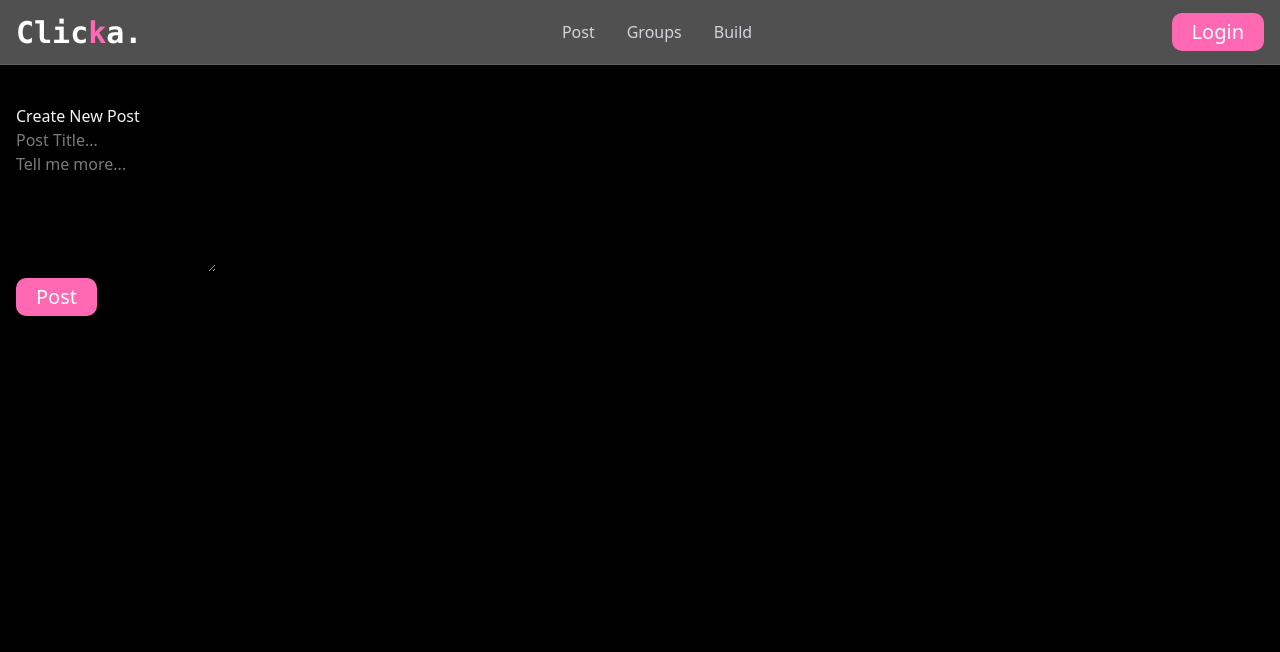
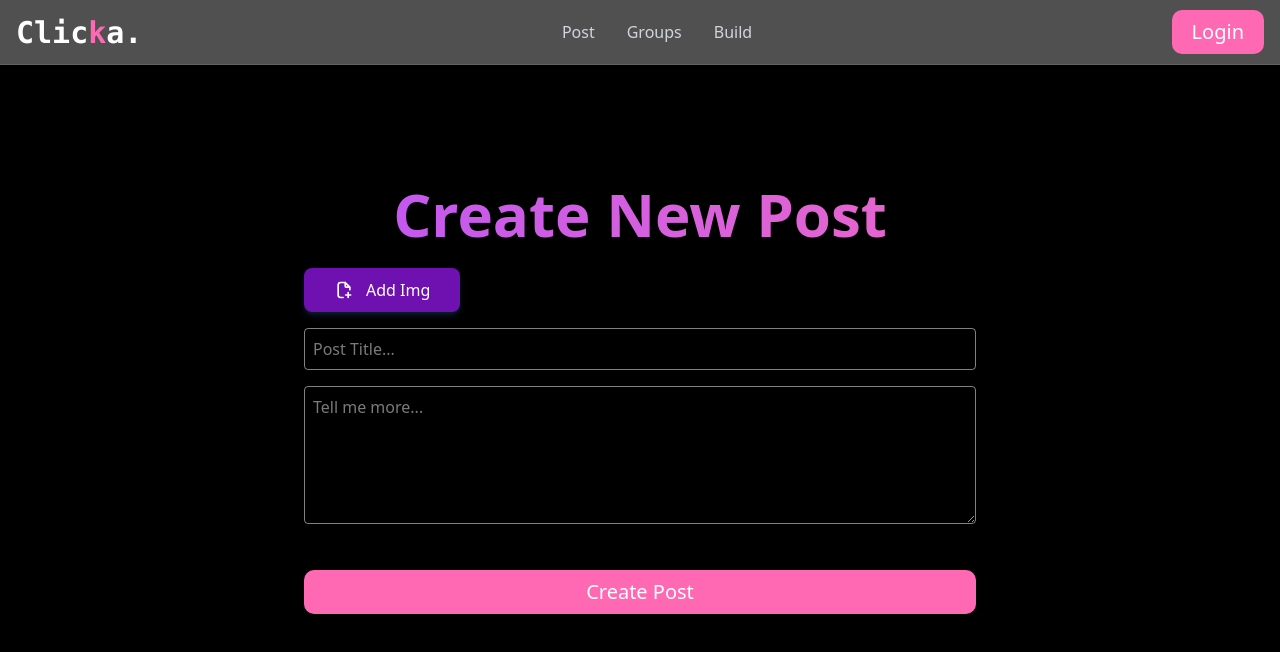
Before and after one commit to arikxl/clicka-ts, a React (Vite) app: page /create in a window 1280 px wide. Shown: the top 652 px of the page. Built offline with nearby package versions, Linux system fonts and the light colour scheme; no server answers.

Commit message:
add imgs

```diff
--- a/src/App.css
+++ b/src/App.css
@@ -2,10 +2,14 @@
 
 
 
-body{
-    font-family: system-ui, Avenir, Helvetica, Arial, sans-serif;
+body {
+  font-family: system-ui, Avenir, Helvetica, Arial, sans-serif;
 }
 
+.upload-btn {
+  font-family: system-ui, Avenir, Helvetica, Arial, sans-serif;
+
+}
 
 .logo {
   font-family: ui-monospace, SFMono-Regular, Menlo, Monaco, Consolas, "Liberation Mono", "Courier New", monospace;
@@ -14,7 +18,7 @@ body{
   color: white;
 }
 
-.logo span{
+.logo span {
   color: hotpink;
 }
 
--- a/src/components/CreatePostForm.tsx
+++ b/src/components/CreatePostForm.tsx
@@ -1,17 +1,30 @@
-import React, { useState } from 'react'
+import React, { useRef, useState, type ChangeEvent } from 'react'
 import { useMutation } from '@tanstack/react-query';
 
 
 import Button from './btns/Button'
 import { supabase } from '../supabase-client';
+import UploadImgBtn from './btns/UploadImgBtn';
 
 interface PostInput{
     title: string;
     content: string
 }
 
-const createPost = async  (post: PostInput) => {
-    const {data, error } = await supabase.from('posts').insert([post]);
+const createPost = async  (post: PostInput, imgFile:File) => {
+    const sanitizedName = imgFile.name.replace(/[^a-zA-Z0-9-]/g, '');
+    const sanitizedTitle = post.title.replace(/[^a-zA-Z0-9-]/g, '');
+
+    // const filePath = `${File.name}-${Date.now()}-${post.title}`;
+    const filePath = `${sanitizedTitle}-${Date.now()}-${sanitizedName}`;
+    const {error:uploadError} = await supabase.storage.from('post-images').upload(filePath, imgFile)
+
+    if (uploadError) throw new Error(uploadError.message);
+
+    const { data:publicUrlData } = supabase.storage.from('post-images').getPublicUrl(filePath);
+
+    const { data, error } = await supabase.from('posts').insert({...post, img_url:publicUrlData});
+
 
     if (error) throw new Error(error.message)
 
@@ -20,24 +33,61 @@ const createPost = async  (post: PostInput) => {
 
 const CreatePostForm = () => {
 
+    const fileInputRef = useRef<HTMLInputElement>(null);
+    const titleInputRef = useRef<HTMLInputElement>(null);
+    const contentInputRef = useRef<HTMLTextAreaElement>(null);
+
     const [title, setTitle] = useState<string>('');
     const [content, setContent] = useState<string>('');
+    const [selectedFile, setSelectedFile] = useState<File | null>(null);
 
-    const { mutate } = useMutation({mutationFn: createPost })
+    const { mutate, isPending, isError} = useMutation({
+        mutationFn: (data:{post:PostInput, imgFile: File}) => {
+        return createPost(data.post, data.imgFile)
+    } })
 
-    const handleSubmitForm = (e:React.FormEvent) => {
+    const handleSubmitForm = (e: React.FormEvent) => {
         e.preventDefault()
-        mutate({title, content})
+        if(!selectedFile) return
+        mutate({ post: { title, content }, imgFile: selectedFile })
     }
 
+
+    const handleFileChange = (e: ChangeEvent<HTMLInputElement>) => {
+        if (e.target.files && e.target.files[0]) {
+            setSelectedFile(e.target.files[0])
+        }
+    }
+
+
+    const handleUploadButtonClick = () => {
+        // בודקים שה-ref אכן קיים ומפעילים עליו קליק
+        if (fileInputRef.current) {
+            fileInputRef.current.click();
+        }
+    };
+
     return (
-        <form onSubmit={handleSubmitForm}>
+        <form onSubmit={handleSubmitForm} className='max-w-2xl mx-auto space-y-4'>
+
             <div>
+                <input type="file" id='img' required
+                    accept='image/*' hidden
+                    onChange={handleFileChange}
+                    className='w-full text-gray-200'
+                    ref={fileInputRef}
+                />
+                <UploadImgBtn onClick={handleUploadButtonClick} />
+            </div>
+
+            <div className=''>
 
                 <input id='title' required type='text'
                     placeholder='Post Title...'
-                    className=''
+                    className='w-full border border-white/50 bg-transparent p-2 rounded'
                     onChange={(e) => setTitle(e.target.value)}
+                    ref={titleInputRef}
+
                 />
             </div>
 
@@ -45,10 +95,22 @@ const CreatePostForm = () => {
                 <textarea id="content" required rows={5}
                     placeholder='Tell me more...'
                     onChange={(e) => setContent(e.target.value)}
+                    className='mb-6 w-full border border-white/50 bg-transparent p-2 rounded'
+                    ref={contentInputRef}
 
                 />
             </div>
-            <Button  type="submit" >Post</Button>
+
+
+
+
+
+            <Button type="submit" >
+                {isPending ? 'Posting...' : 'Create Post'}
+            </Button>
+
+
+            {isError && <p className='text-red-500'>Try Again...</p>}
         </form>
     )
 }
--- a/src/components/btns/Button.tsx
+++ b/src/components/btns/Button.tsx
@@ -10,7 +10,7 @@ type Props = {
 
 const Button = ({ children, onClick, type }: Props) => {
     return (
-        <button type={type}  className=' cursor-pointer bg-[hotpink] text-white border-none text-xl py-[5px] px-5 rounded-[10px]'
+        <button type={type} className=' w-full flex items-center justify-center  cursor-pointer bg-[hotpink] text-white border-none text-xl py-2 px-5 rounded-[10px]'
             onClick={onClick}>
             {children}
         </button>
--- /dev/null
+++ b/src/components/btns/UploadImgBtn.tsx
@@ -0,0 +1,79 @@
+
+
+const UploadImgBtn = ({ onClick }: { onClick: () => void }) => {
+
+    const styles = `
+        .upload-btn {
+            border: none;
+            display: flex;
+            padding: 10px 30px;
+            background-color: #b83476;
+            color: #ffffff;
+            text-align: center;
+            cursor: pointer;
+            vertical-align: middle;
+            align-items: center;
+            border-radius: 0.5rem;
+            user-select: none;
+            gap: 0.75rem;
+            box-shadow:
+            0 4px 6px -1px #488aec31,
+            0 2px 4px -1px #488aec17;
+            transition: all 0.6s ease;
+            // margin:auto;
+            // width: 100%;
+            justify-content: center;
+        }
+
+
+        .upload-btn:focus,
+        .upload-btn:active {
+          opacity: 0.85;
+          box-shadow: none;
+        }
+
+        .upload-btn svg {
+          width: 1.25rem;
+          height: 1.25rem;
+        }
+    `;
+
+
+
+    return (
+        <>
+
+            <style>{styles}</style>
+
+            <button className='upload-btn !bg-purple-800' onClick={onClick} type="button">
+                <svg
+                    aria-hidden="true"
+                    stroke="currentColor"
+                    stroke-width="2"
+                    viewBox="0 0 24 24"
+                    fill="none"
+                    xmlns="http://www.w3.org/2000/svg"
+                >
+                    <path
+                        stroke-width="2"
+                        stroke="#fffffff"
+                        d="M13.5 3H12H8C6.34315 3 5 4.34315 5 6V18C5 19.6569 6.34315 21 8 21H11M13.5 3L19 8.625M13.5 3V7.625C13.5 8.17728 13.9477 8.625 14.5 8.625H19M19 8.625V11.8125"
+                        stroke-linejoin="round"
+                        stroke-linecap="round"
+                    ></path>
+                    <path
+                        stroke-linejoin="round"
+                        stroke-linecap="round"
+                        stroke-width="2"
+                        stroke="#fffffff"
+                        d="M17 15V18M17 21V18M17 18H14M17 18H20"
+                    ></path>
+                </svg>
+                Add Img
+            </button>
+        </>
+
+    )
+}
+
+export default UploadImgBtn
--- a/src/pages/CreatePostPage.tsx
+++ b/src/pages/CreatePostPage.tsx
@@ -5,8 +5,8 @@ type Props = {}
 
 const CreatePostPage = (props: Props) => {
   return (
-      <div>
-          <h2>Create New Post </h2>
+      <div className='pt-20'>
+      <h2 className='text-center bg-clip-text text-transparent mb-6 text-6xl font-bold bg-gradient-to-r from-purple-500 to-[hotpink]'>Create New Post </h2>
           <CreatePostForm />
     </div>
   )
```
